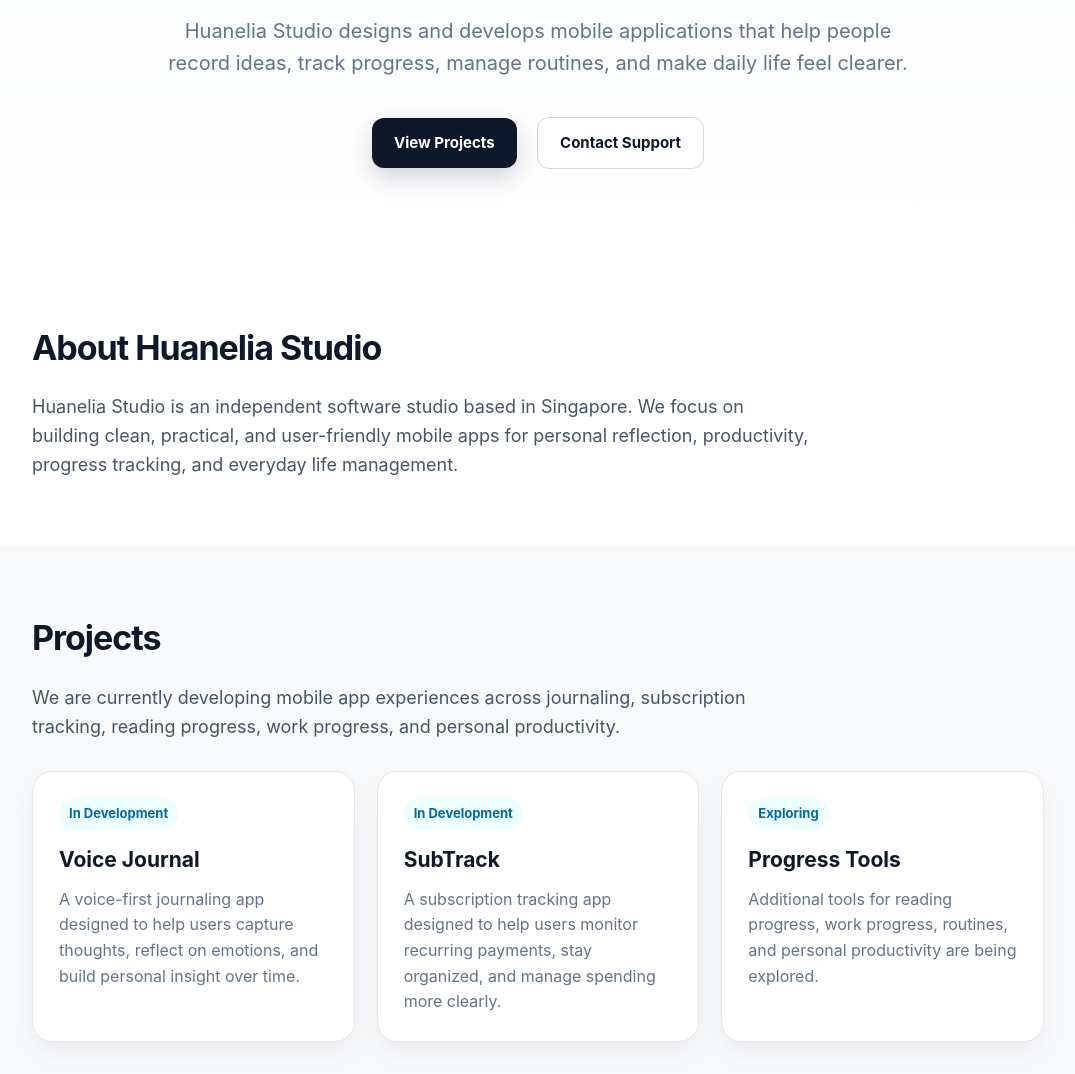
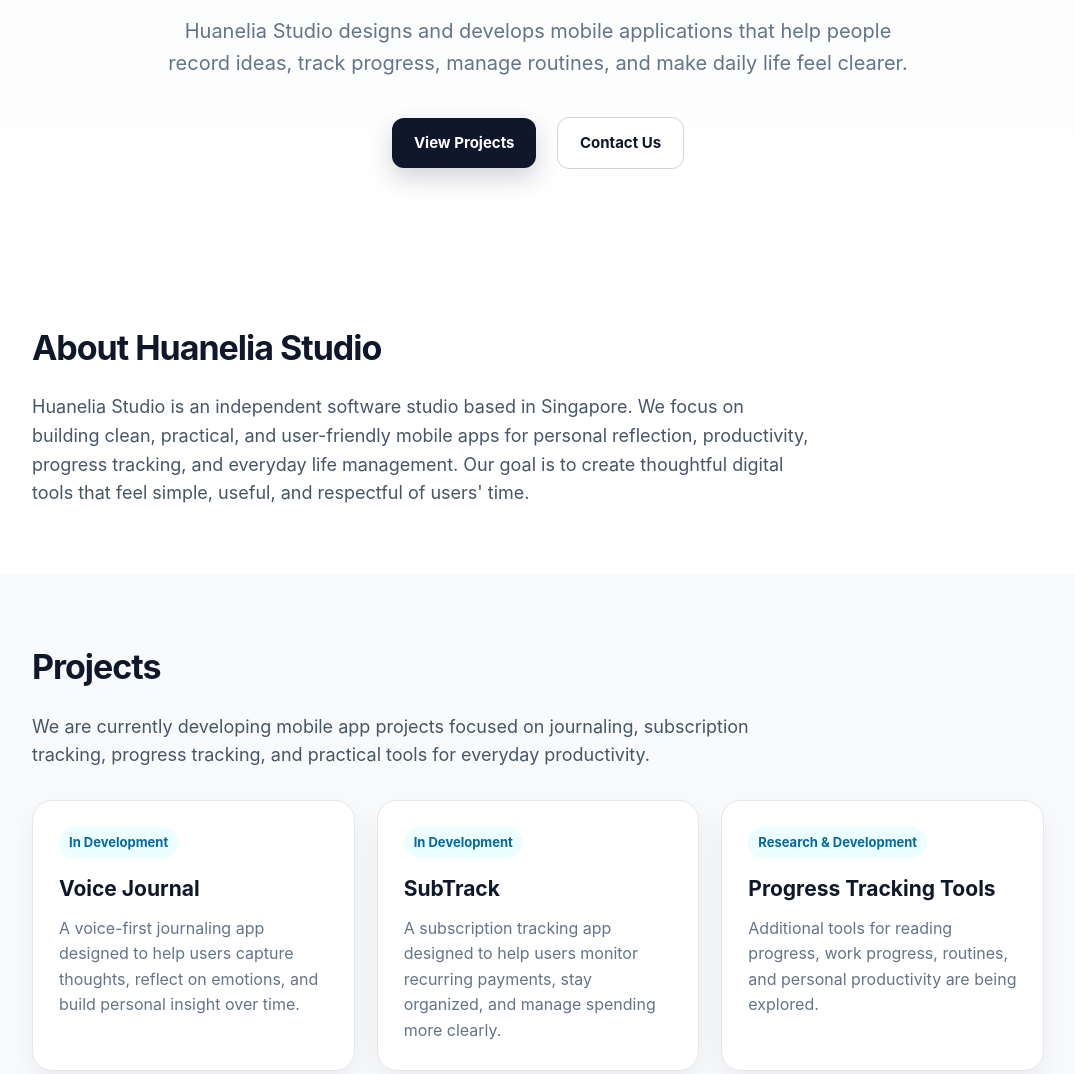
Before and after one commit to huaneliastudio/company-website, a plain HTML site: page index.html in a window 1280 px wide. Shown: the part 409-1483 px from the top of the page, without its empty margins (102-1177 px from the left). Drawn offline with Linux system fonts and the light colour scheme.

Commit message:
Update index.html

```diff
--- a/index.html
+++ b/index.html
@@ -273,6 +273,7 @@
     }
   </style>
 </head>
+
 <body>
   <header>
     <div class="container nav">
@@ -283,7 +284,7 @@
 
       <nav class="nav-links">
         <a href="#about">About</a>
-        <a href="#apps">Apps</a>
+        <a href="#apps">Projects</a>
         <a href="privacy.html">Privacy</a>
         <a href="support.html">Support</a>
         <a href="#contact">Contact</a>
@@ -307,7 +308,7 @@
 
         <div class="hero-buttons">
           <a class="btn-primary" href="#apps">View Projects</a>
-          <a class="btn-secondary" href="support.html">Contact Support</a>
+          <a class="btn-secondary" href="#contact">Contact Us</a>
         </div>
       </div>
     </section>
@@ -319,6 +320,8 @@
           Huanelia Studio is an independent software studio based in Singapore.
           We focus on building clean, practical, and user-friendly mobile apps for
           personal reflection, productivity, progress tracking, and everyday life management.
+          Our goal is to create thoughtful digital tools that feel simple, useful,
+          and respectful of users' time.
         </p>
       </div>
     </section>
@@ -327,8 +330,8 @@
       <div class="container">
         <h2>Projects</h2>
         <p class="section-text">
-          We are currently developing mobile app experiences across journaling,
-          subscription tracking, reading progress, work progress, and personal productivity.
+          We are currently developing mobile app projects focused on journaling,
+          subscription tracking, progress tracking, and practical tools for everyday productivity.
         </p>
 
         <div class="cards">
@@ -351,8 +354,8 @@
           </div>
 
           <div class="card">
-            <span class="tag">Exploring</span>
-            <h3>Progress Tools</h3>
+            <span class="tag">Research &amp; Development</span>
+            <h3>Progress Tracking Tools</h3>
             <p>
               Additional tools for reading progress, work progress, routines,
               and personal productivity are being explored.
```
